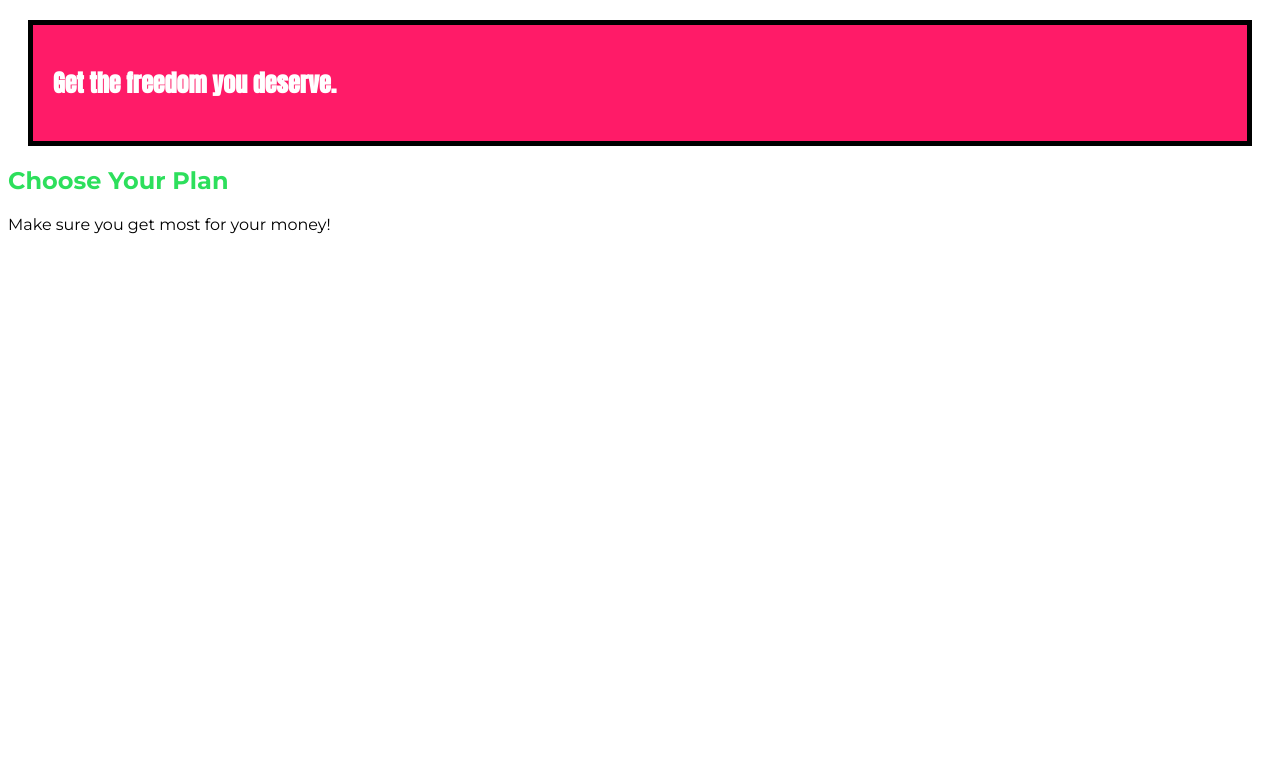
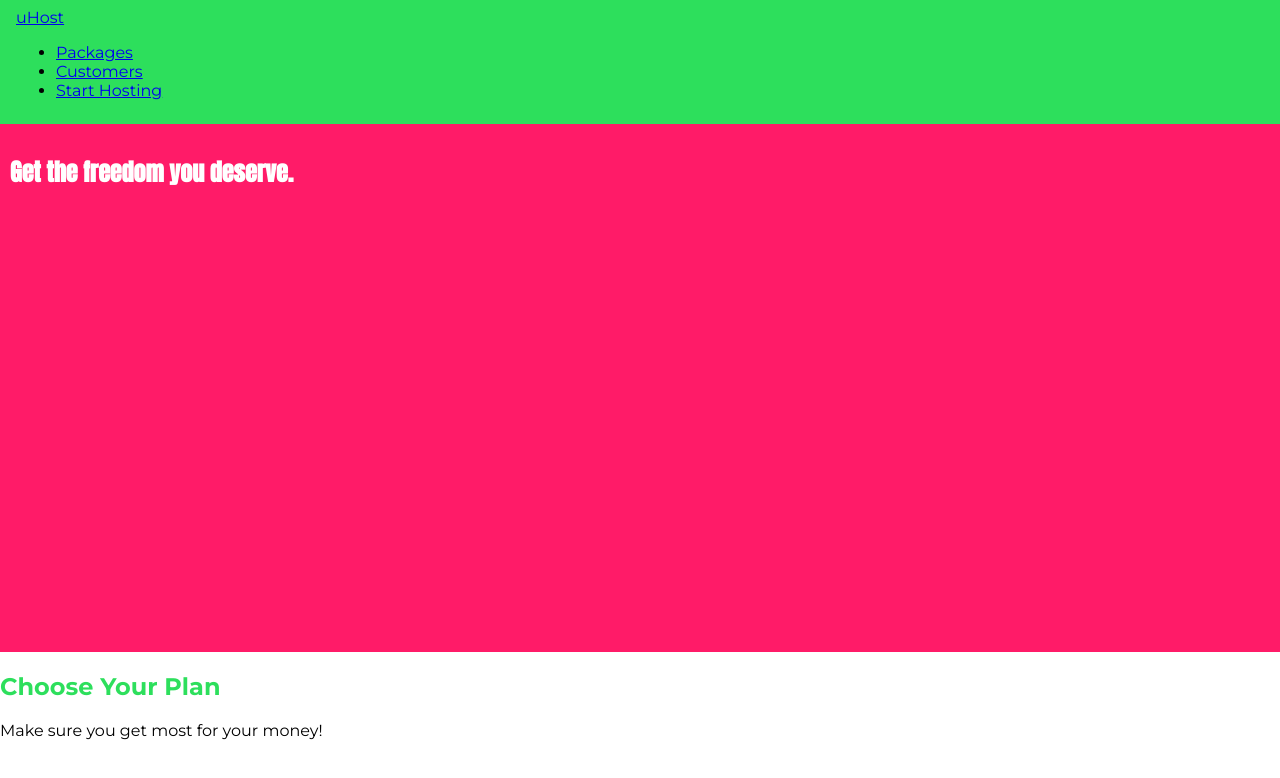
Before and after one commit to mrdzoviii/css3-complete-guide, a website: page index.html in a window 1280 px wide. Drawn offline with Linux system fonts and the light colour scheme.

Commit message:
Adding header to our project.

```diff
--- a/index.html
+++ b/index.html
@@ -12,6 +12,26 @@
 </head>
 
 <body>
+<header class="main-header">
+    <div>
+        <a href="index.html">
+            uHost
+        </a>
+    </div>
+    <nav>
+        <ul>
+            <li>
+                <a href="packages/index.html">Packages</a>
+            </li>
+            <li>
+                <a href="customers/index.html">Customers</a>
+            </li>
+            <li>
+                <a href="start-hosting/index.html">Start Hosting</a>
+            </li>
+        </ul>
+    </nav>
+</header>
 <main>
     <section id="product-overview">
         <h1>Get the freedom you deserve.</h1>
--- a/main.css
+++ b/main.css
@@ -1,12 +1,13 @@
 body{
     font-family: 'Montserrat', sans-serif;
+    margin: 0;
 }
 
 #product-overview {
     background: #ff1b68;
-    padding: 20px;
-    border: 5px solid black;
-    margin: 20px;
+    width: 100%;
+    height: 528px;
+    padding: 10px
 
 }
 
@@ -18,3 +19,13 @@ body{
 .section-title {
     color: #2ddf5c;
 }
+
+* {
+    box-sizing: border-box;
+}
+
+.main-header {
+    width: 100%;
+    background: #2ddf5c;
+    padding: 8px 16px;
+}
```
Lines whose indentation alone changed are shown as unchanged.
